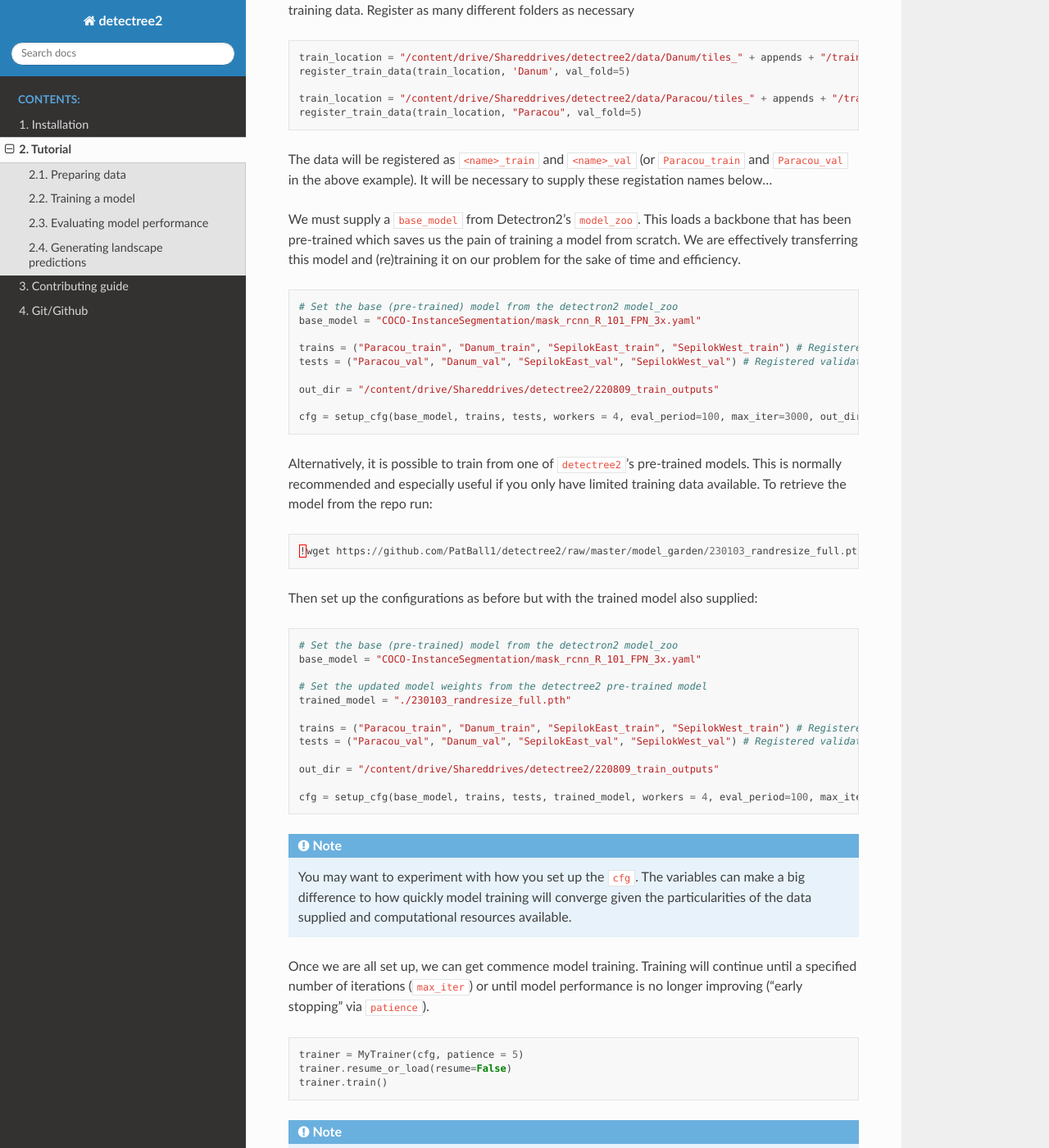
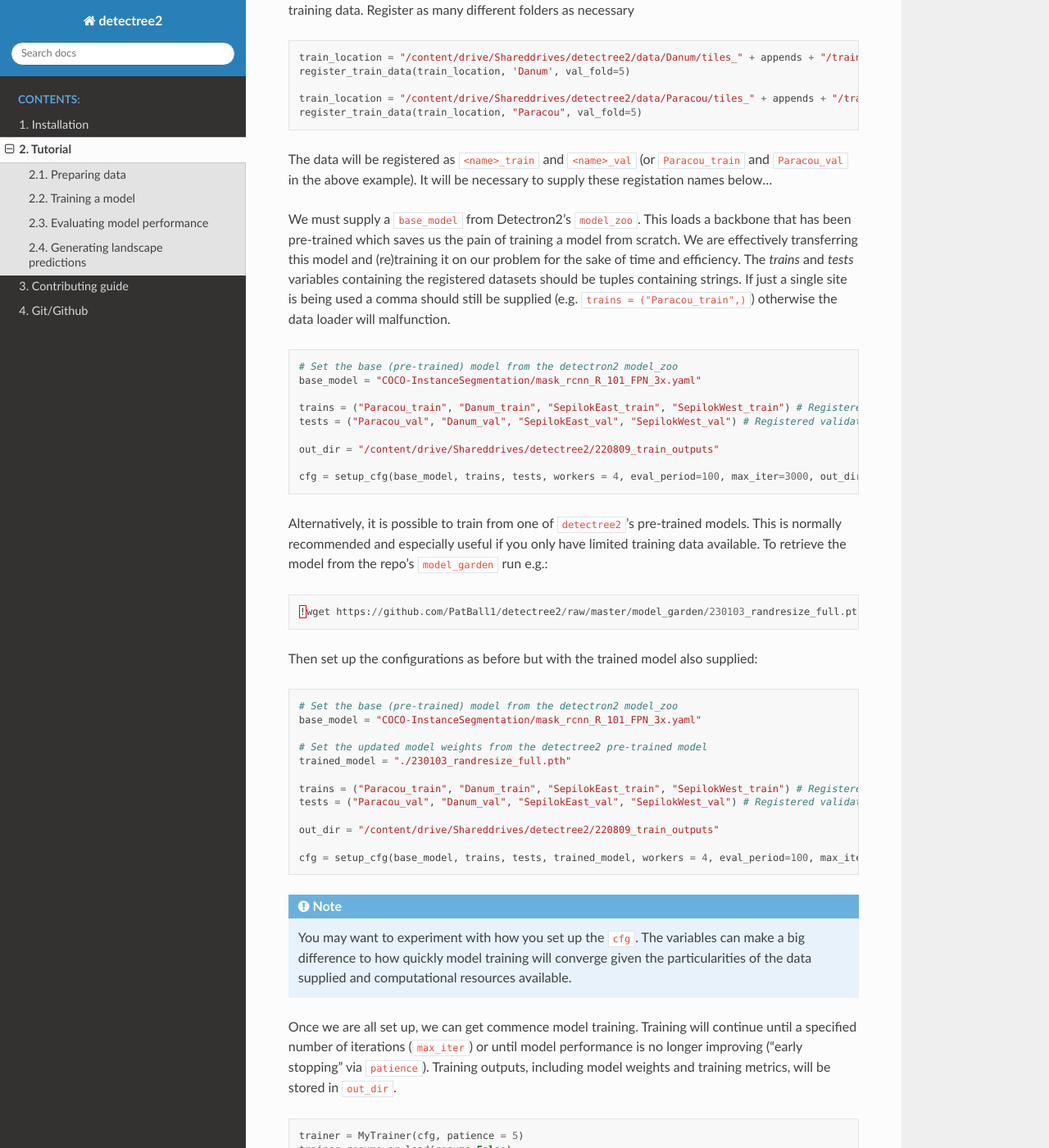
Before and after one commit to PatBall1/detectree2, a Sphinx documentation site: the page built from docs/source/tutorial.rst, in a window 1280 px wide and 1400 px high, scrolled down 3251 px. Shown: the whole window at 82% size. Built offline with Sphinx 7.4.7 and the Read the Docs theme 2.0.0, drawn with Linux system fonts in a browser that asks for light colours; pages that are not in the unit, such as notebooks, are missing from menus.

```diff
--- a/docs/source/tutorial.rst
+++ b/docs/source/tutorial.rst
@@ -165,7 +165,9 @@ above example). It will be necessary to supply these registation names below...
 
 We must supply a ``base_model`` from Detectron2's  ``model_zoo``. This loads a backbone that has been pre-trained which
 saves us the pain of training a model from scratch. We are effectively transferring this model and (re)training it on
-our problem for the sake of time and efficiency.
+our problem for the sake of time and efficiency. The `trains` and `tests` variables containing the registered datasets
+should be tuples containing strings. If just a single site is being used a comma should still be supplied (e.g.
+``trains = ("Paracou_train",)``) otherwise the data loader will malfunction.
 
 .. code-block:: python
 
@@ -181,7 +183,8 @@ our problem for the sake of time and efficiency.
 
 
 Alternatively, it is possible to train from one of ``detectree2``'s pre-trained models. This is normally recommended and
-especially useful if you only have limited training data available. To retrieve the model from the repo run:
+especially useful if you only have limited training data available. To retrieve the model from the repo's
+``model_garden`` run e.g.:
 
 .. code-block:: python
 
@@ -211,6 +214,7 @@ Then set up the configurations as before but with the trained model also supplie
 
 Once we are all set up, we can get commence model training. Training will continue until a specified number of
 iterations (``max_iter``) or until model performance is no longer improving ("early stopping" via ``patience``).
+Training outputs, including model weights and training metrics, will be stored in ``out_dir``.
 
 .. code-block::
 
```
Also changed, not shown: README.md (+2 -2 lines), docs/source/index.rst (+12 -4 lines).
